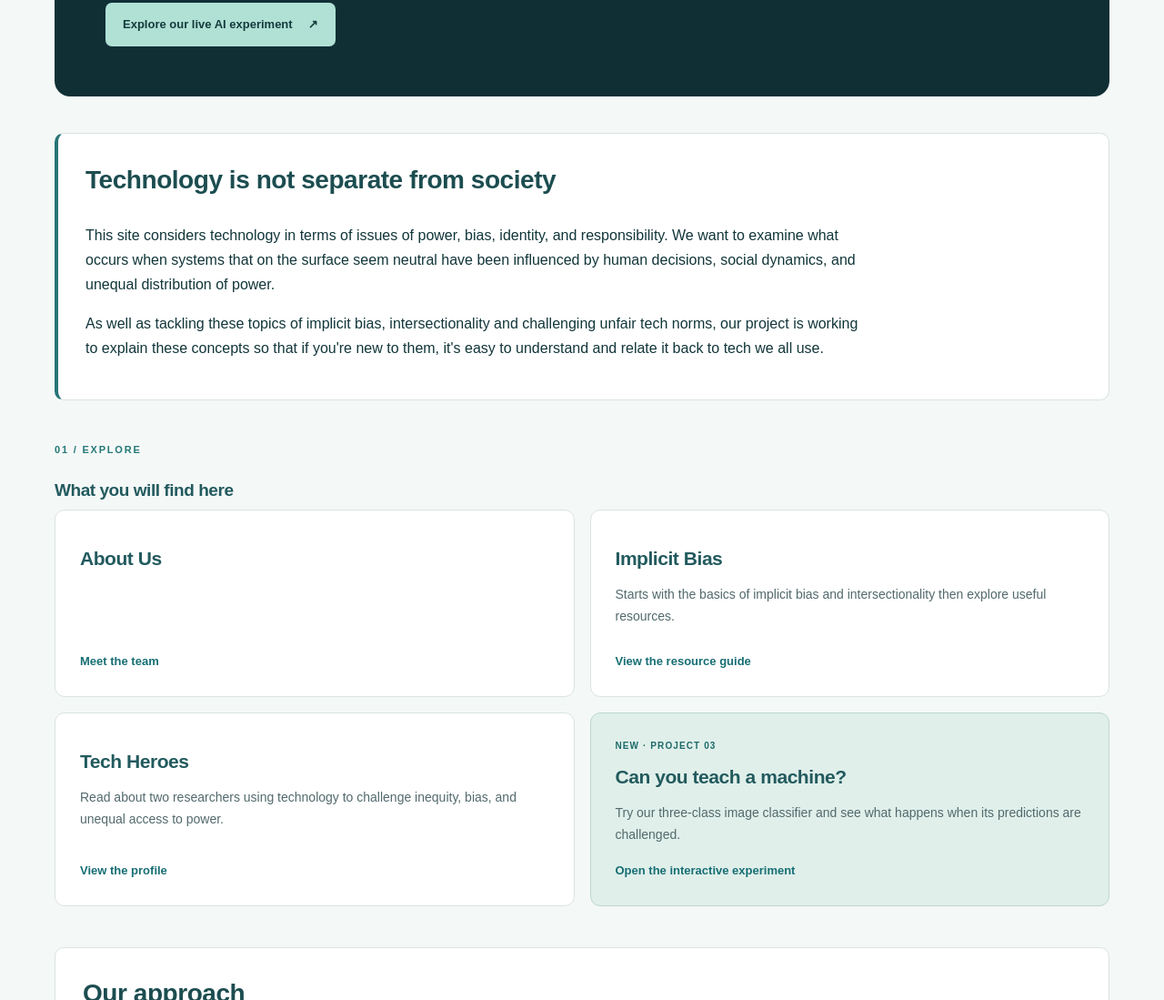
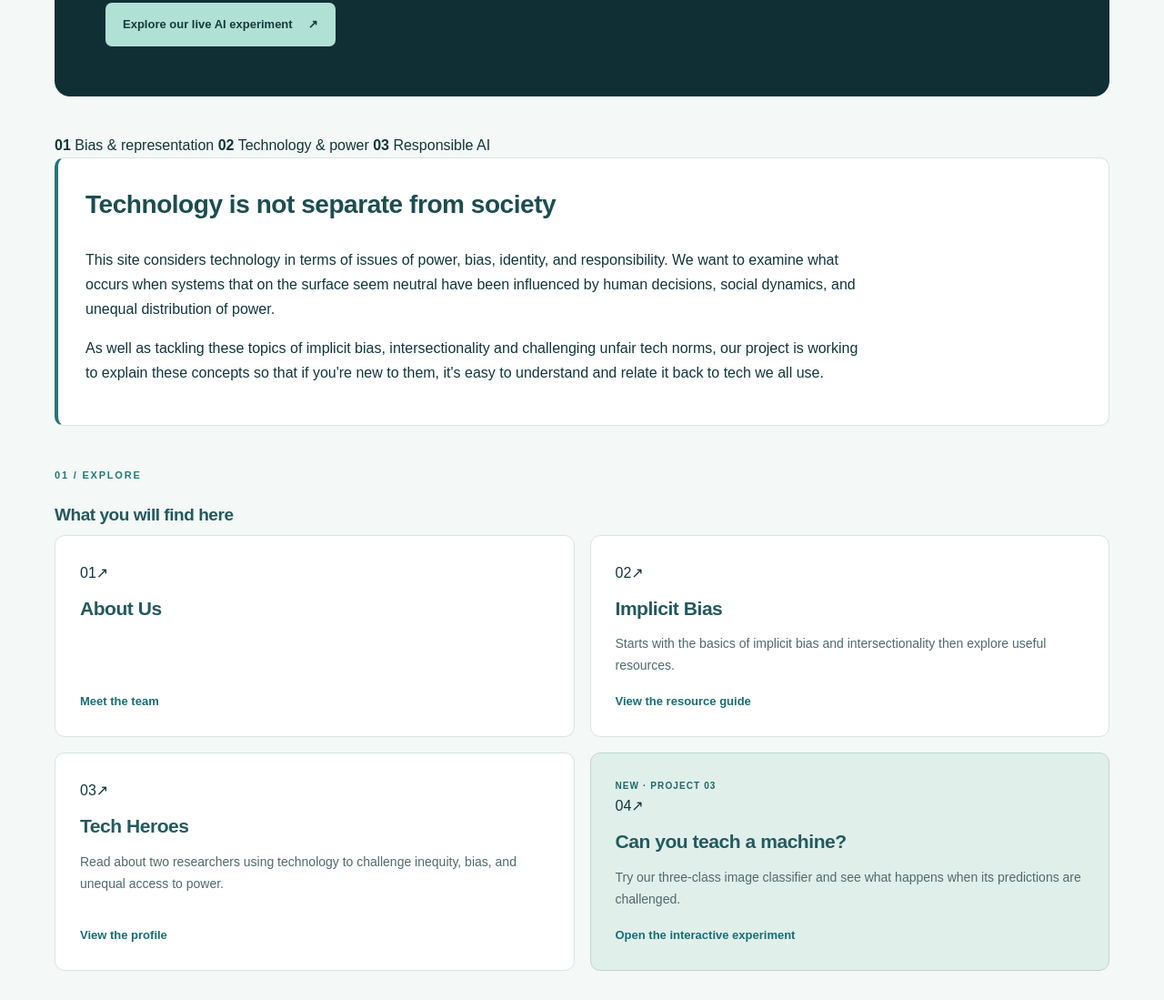
Before and after one commit to anirudhaugile/anirudhaugile.github.io, a plain HTML site: page lis500-project2/index.html in a window 1280 px wide. Shown: the part 438-1537 px from the top of the page at 91% size. Drawn offline with Linux system fonts and the light colour scheme.

Commit message:
Enhance homepage topic cards with full-surface navigation cues

```diff
--- a/lis500-project2/index.html
+++ b/lis500-project2/index.html
@@ -23,7 +23,12 @@
  </div></header>
 
 		<main class="page-width site-content">
-			<section class="home-hero"><p class="eyebrow">UW–MADISON · LIS 500 · FALL 2026</p><h1>Code shapes society.<br><span>Who shapes code?</span></h1><p class="home-hero-summary">A student-built exploration of technology, bias, power, and the decisions hidden inside digital systems.</p><a class="hero-cta" href="teachable-machine.html">Explore our live AI experiment <span aria-hidden="true">↗</span></a></section><section class="intro-section">
+			<section class="home-hero"><p class="eyebrow">UW–MADISON · LIS 500 · FALL 2026</p><h1>Code shapes society.<br><span>Who shapes code?</span></h1><p class="home-hero-summary">A student-built exploration of technology, bias, power, and the decisions hidden inside digital systems.</p><a class="hero-cta" href="teachable-machine.html">Explore our live AI experiment <span aria-hidden="true">↗</span></a></section><div class="site-topic-strip" aria-label="Themes explored on this site">
+ <span><b>01</b> Bias &amp; representation</span>
+ <span><b>02</b> Technology &amp; power</span>
+ <span><b>03</b> Responsible AI</span>
+ </div>
+ <section class="intro-section">
 				<h2>Technology is not separate from society</h2>
 				<p>
 					This site considers technology in terms of issues of power, bias, identity, and responsibility.
@@ -41,22 +46,22 @@
 				<h3>What you will find here</h3>
 				<div class="topic-grid">
 					<article>
-						<h3>About Us</h3>
+						<div class="topic-card-top"><span class="topic-number">01</span><span class="topic-arrow" aria-hidden="true">↗</span></div><h3>About Us</h3>
 						<a href="about.html">Meet the team</a>
 					</article>
 
 					<article>
-						<h3>Implicit Bias</h3>
+						<div class="topic-card-top"><span class="topic-number">02</span><span class="topic-arrow" aria-hidden="true">↗</span></div><h3>Implicit Bias</h3>
 						<p>Starts with the basics of implicit bias and intersectionality then explore useful resources.</p>
 						<a href="resources.html">View the resource guide</a>
 					</article>
 
 					<article>
-						<h3>Tech Heroes</h3>
+						<div class="topic-card-top"><span class="topic-number">03</span><span class="topic-arrow" aria-hidden="true">↗</span></div><h3>Tech Heroes</h3>
 						<p>Read about two researchers using technology to challenge inequity, bias, and unequal access to power.</p>
 						<a href="techhero.html">View the profile</a>
 					</article>
-					<article class="feature-project"><span class="project-tag">NEW · PROJECT 03</span><h3>Can you teach a machine?</h3><p>Try our three-class image classifier and see what happens when its predictions are challenged.</p><a href="teachable-machine.html">Open the interactive experiment</a></article>
+					<article class="feature-project"><span class="project-tag">NEW · PROJECT 03</span><div class="topic-card-top"><span class="topic-number">04</span><span class="topic-arrow" aria-hidden="true">↗</span></div><h3>Can you teach a machine?</h3><p>Try our three-class image classifier and see what happens when its predictions are challenged.</p><a href="teachable-machine.html">Open the interactive experiment</a></article>
 				</div>
 			</section>
 
```
